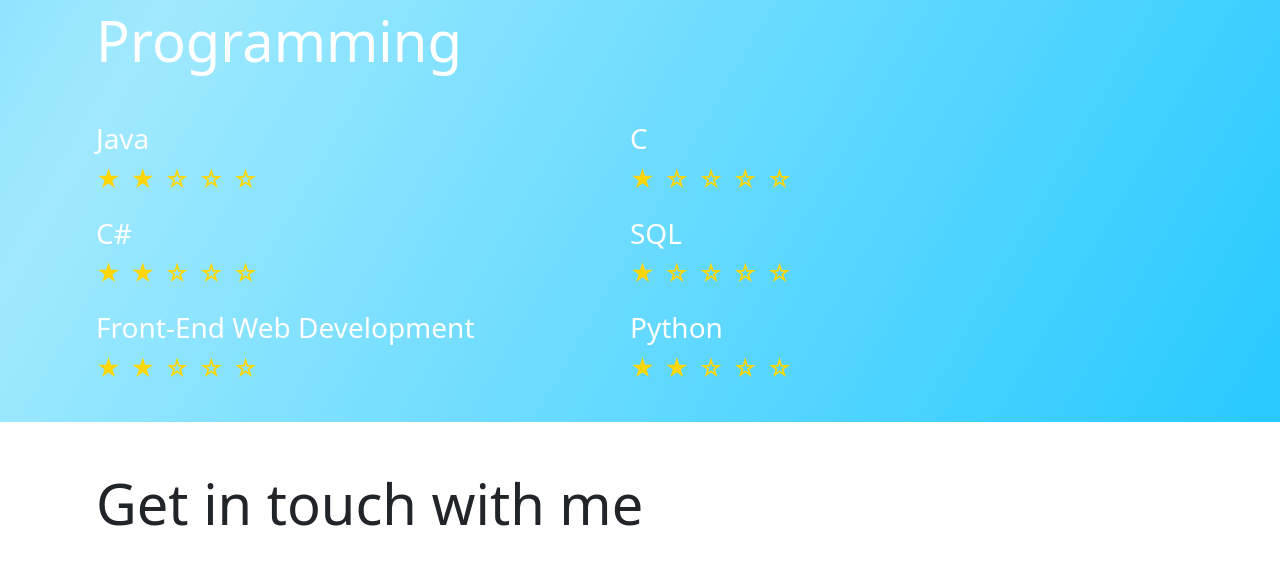
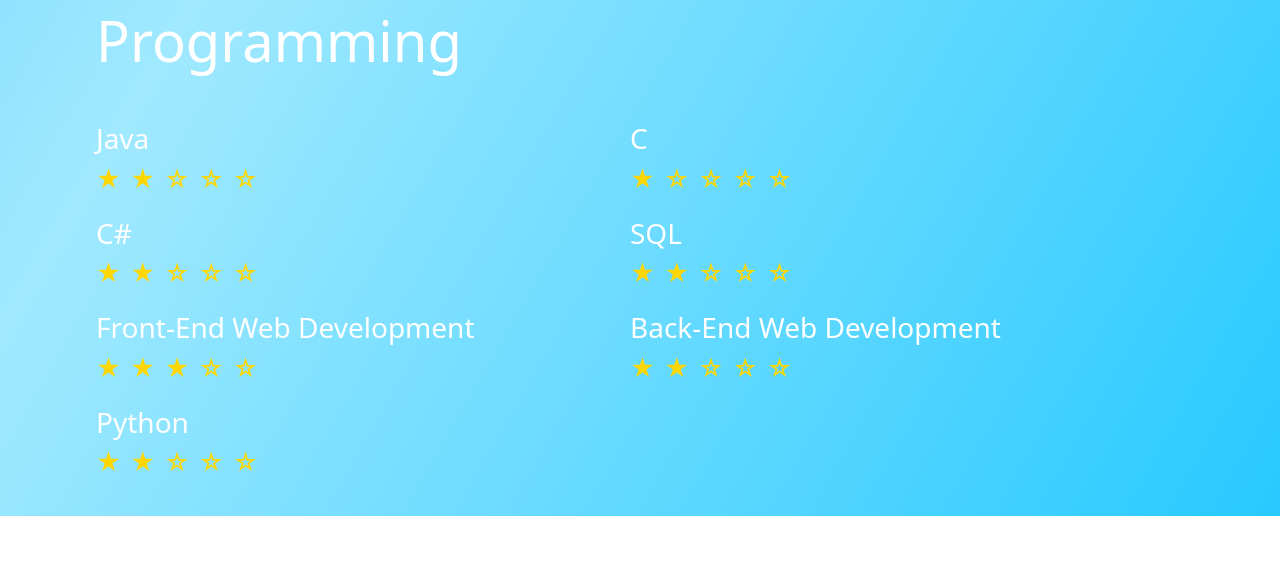
Before and after one commit to raivisneilands/capstone-project2-resume, a plain HTML site: page index.html in a window 1280 px wide. Shown: the part 2439-3000 px from the top of the page. Drawn offline with nearby package versions, Linux system fonts and the light colour scheme.

Commit message:
add back-end development into programming section

```diff
--- a/index.html
+++ b/index.html
@@ -201,7 +201,7 @@
                     <h3>SQL</h3>
                     <div class="rating">
                         <span class="star">&#9733;</span>
-                        <span class="star">&#9734;</span>
+                        <span class="star">&#9733;</span>
                         <span class="star">&#9734;</span>
                         <span class="star">&#9734;</span>
                         <span class="star">&#9734;</span>
@@ -209,6 +209,16 @@
                 </div>
                 <div class="skill col-lg-6">
                     <h3>Front-End Web Development</h3>
+                    <div class="rating">
+                        <span class="star">&#9733;</span>
+                        <span class="star">&#9733;</span>
+                        <span class="star">&#9733;</span>
+                        <span class="star">&#9734;</span>
+                        <span class="star">&#9734;</span>
+                    </div>
+                </div>
+                <div class="skill col-lg-6">
+                    <h3>Back-End Web Development</h3>
                     <div class="rating">
                         <span class="star">&#9733;</span>
                         <span class="star">&#9733;</span>
```
